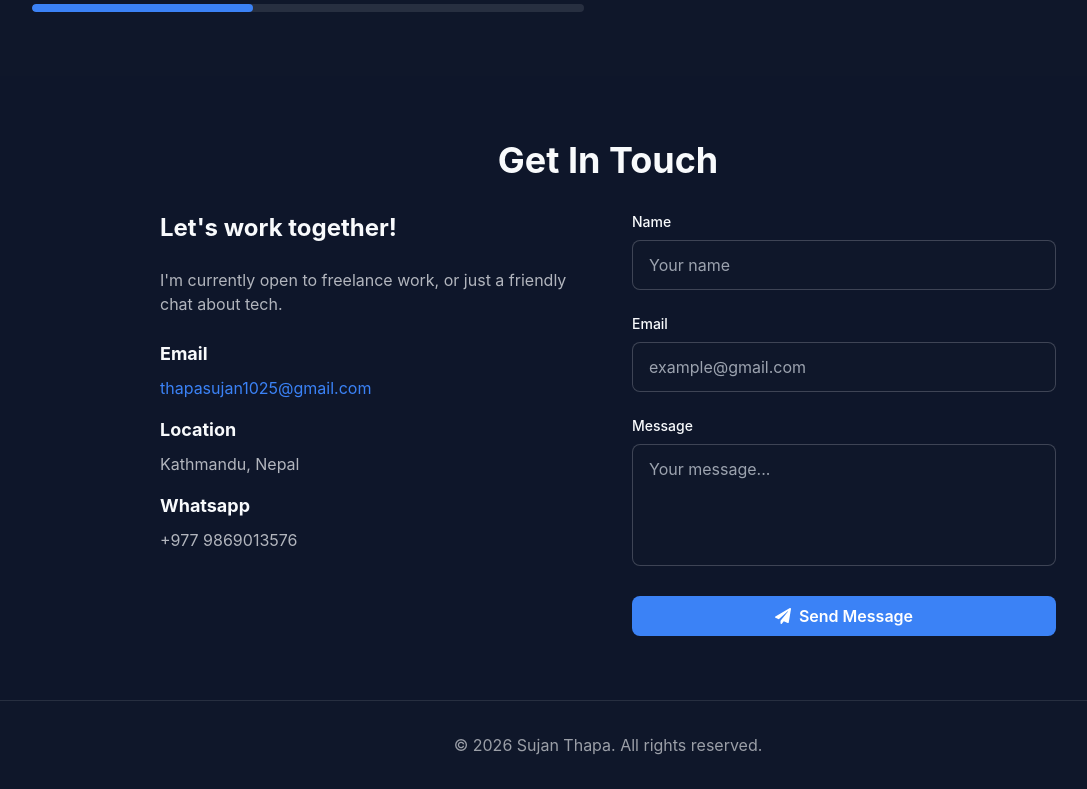
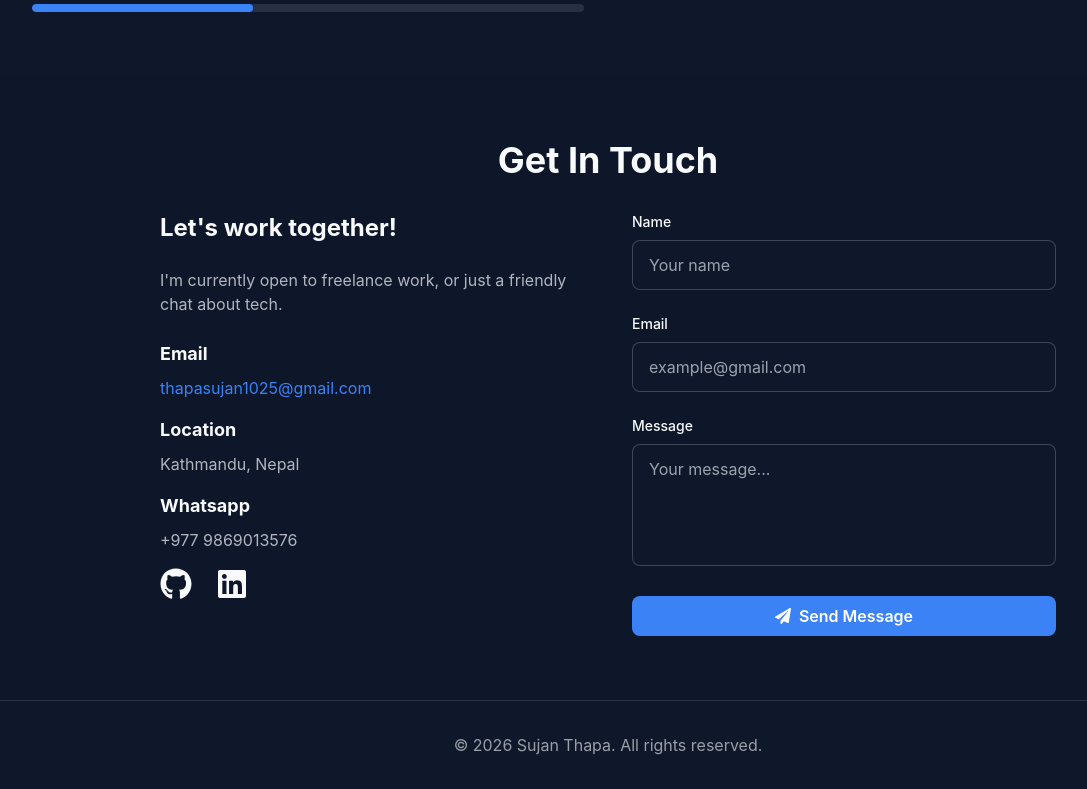
Before and after one commit to thapasujan/Personal_Portfolio, a React (Vite) app: page / in a window 1280 px wide. Shown: the part 3426-4215 px from the top of the page, without its empty margins (32-1119 px from the left). Built offline with nearby package versions, Linux system fonts and the light colour scheme.

Commit message:
updated cv and links

```diff
--- a/index.html
+++ b/index.html
@@ -2,7 +2,7 @@
 <html lang="en">
   <head>
     <meta charset="UTF-8" />
-    <link rel="icon" type="image/svg+xml" href="./public/portfolio_icon.png" />
+    <link rel="icon" type="image/svg+xml" href="/portfolio_icon.png" />
     <meta name="viewport" content="width=device-width, initial-scale=1.0" />
     <title>Portfolio</title>
   </head>
--- a/src/Pages/About.jsx
+++ b/src/Pages/About.jsx
@@ -1,4 +1,4 @@
-import sujanthapaCV from "../assets/sujan-thapa-cv.pdf";
+import sujanthapaCV from "../assets/sujan thapa CV.pdf";
 const About = () => {
   return (
     <section id="about" className="section-padding">
--- a/src/Pages/Contact.jsx
+++ b/src/Pages/Contact.jsx
@@ -1,25 +1,25 @@
-import { useState } from 'react';
-import { FaPaperPlane } from 'react-icons/fa';
+import { useState } from "react";
+import { FaPaperPlane, FaGithub, FaLinkedin } from "react-icons/fa";
 
 const Contact = () => {
   const [formData, setFormData] = useState({
-    name: '',
-    email: '',
-    message: ''
+    name: "",
+    email: "",
+    message: "",
   });
 
   const handleSubmit = (e) => {
     e.preventDefault();
     // Handle form submission here (connect to backend or email service)
-    console.log('Form submitted:', formData);
-    alert('Message sent successfully!');
-    setFormData({ name: '', email: '', message: '' });
+    console.log("Form submitted:", formData);
+    alert("Message sent successfully!");
+    setFormData({ name: "", email: "", message: "" });
   };
 
   const handleChange = (e) => {
     setFormData({
       ...formData,
-      [e.target.name]: e.target.value
+      [e.target.name]: e.target.value,
     });
   };
 
@@ -32,13 +32,17 @@ const Contact = () => {
           <div className="animate-slide-up">
             <h3 className="text-2xl font-bold mb-6">Let's work together!</h3>
             <p className="text-light/70 mb-6">
-              I'm currently open to freelance work, or just a friendly chat about tech.
+              I'm currently open to freelance work, or just a friendly chat
+              about tech.
             </p>
 
             <div className="space-y-4">
               <div>
                 <h4 className="font-bold text-lg mb-2">Email</h4>
-                <a href="mailto:your.email@example.com" className="text-primary hover:underline">
+                <a
+                  href="mailto:your.email@example.com"
+                  className="text-primary hover:underline"
+                >
                   thapasujan1025@gmail.com
                 </a>
               </div>
@@ -52,10 +56,36 @@ const Contact = () => {
                 <h4 className="font-bold text-lg mb-2">Whatsapp</h4>
                 <p className="text-light/70">+977 9869013576</p>
               </div>
+
+              <div className="flex gap-6 mt-4">
+                <a
+                  href="https://github.com/thapasujan"
+                  target="_blank"
+                  rel="noopener noreferrer"
+                  aria-label="GitHub"
+                >
+                  <FaGithub
+                    size={32}
+                    className="hover:text-gray-600 transition"
+                  />
+                </a>
+
+                <a
+                  href="https://www.linkedin.com/in/sthapasujan/"
+                  target="_blank"
+                  rel="noopener noreferrer"
+                  aria-label="LinkedIn"
+                >
+                  <FaLinkedin
+                    size={32}
+                    className="hover:text-blue-600 transition"
+                  />
+                </a>
+              </div>
             </div>
           </div>
 
-          <div className="animate-slide-up" style={{ animationDelay: '0.2s' }}>
+          <div className="animate-slide-up" style={{ animationDelay: "0.2s" }}>
             <form onSubmit={handleSubmit} className="space-y-6">
               <div>
                 <label className="block text-sm font-medium mb-2">Name</label>
@@ -84,7 +114,9 @@ const Contact = () => {
               </div>
 
               <div>
-                <label className="block text-sm font-medium mb-2">Message</label>
+                <label className="block text-sm font-medium mb-2">
+                  Message
+                </label>
                 <textarea
                   name="message"
                   value={formData.message}
```
Also changed, not shown: 2 other files (tests, documents, lock files or other folders).
